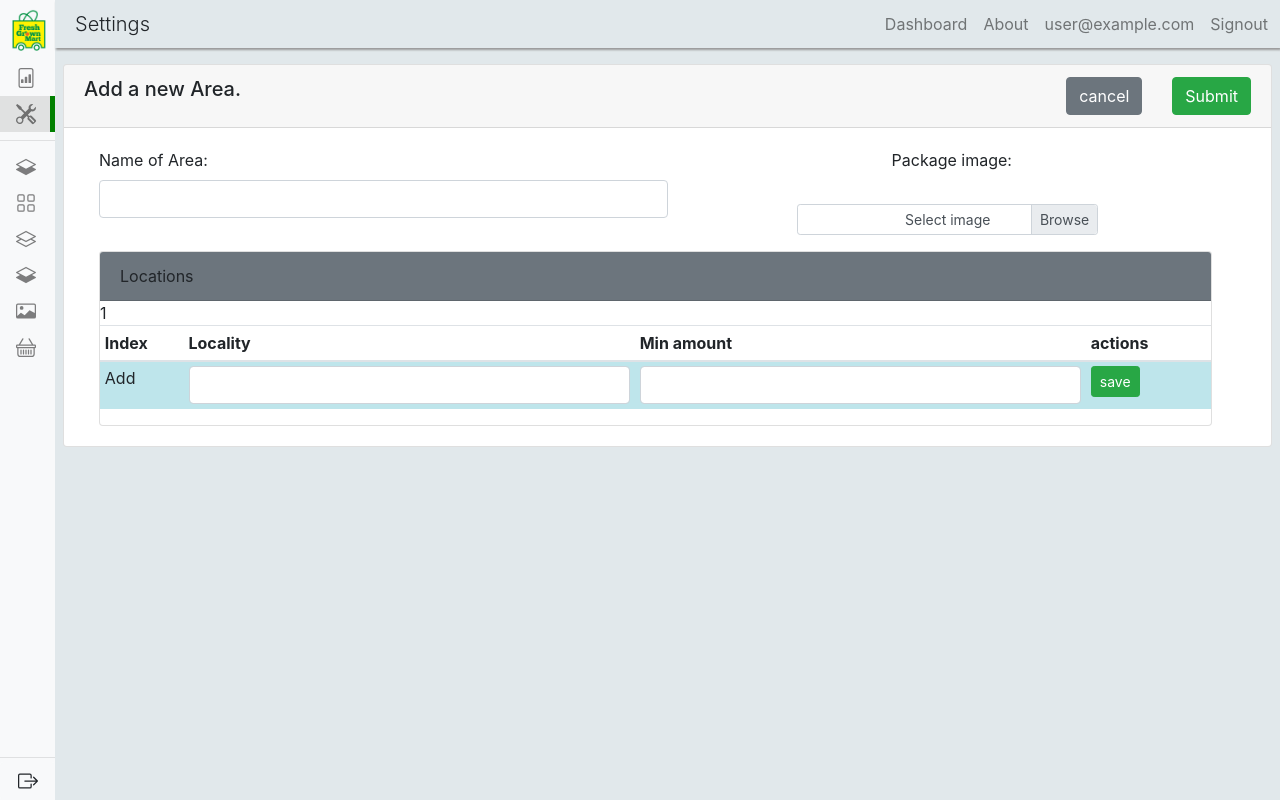
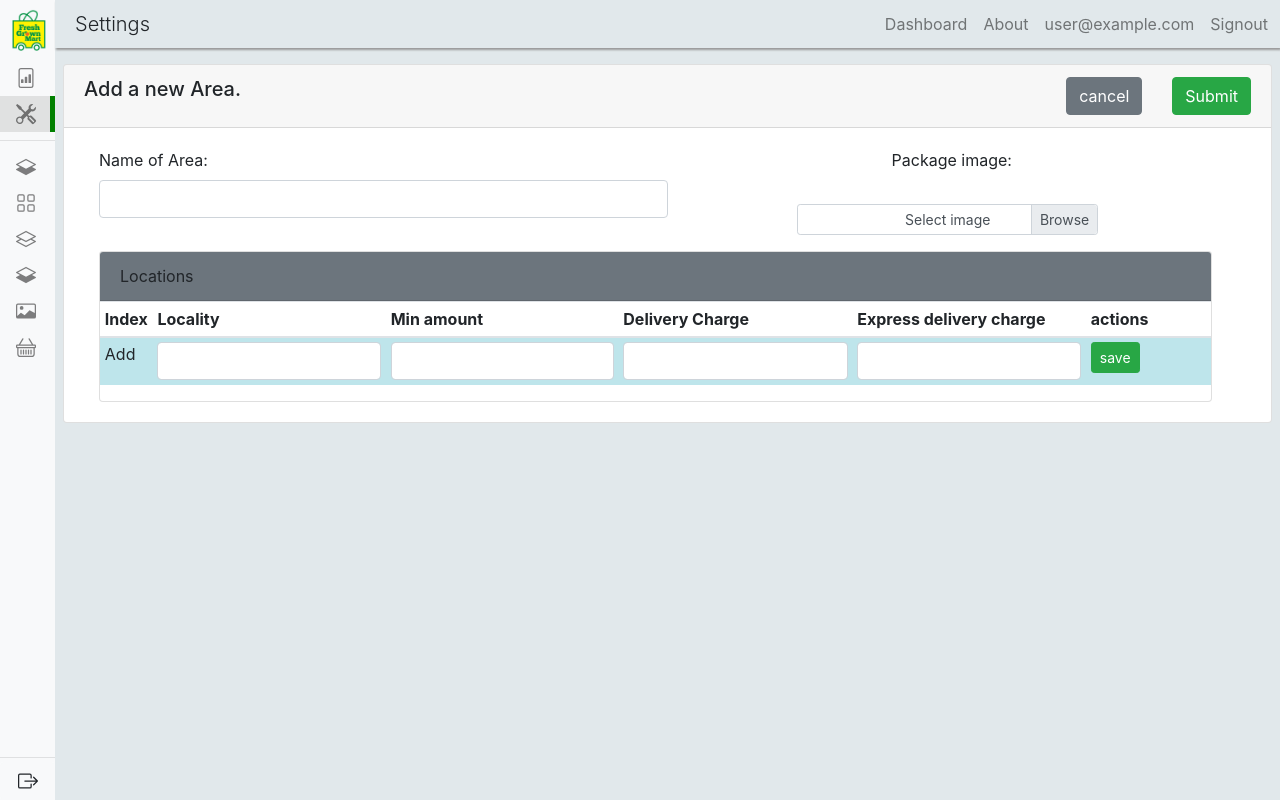
Before and after one commit to sanal1291/vue-admin, a Vue app: page /settings/area/add in a window 1280 px wide. Built offline with nearby package versions, Linux system fonts and the light colour scheme; no server answers; the database is empty; sample sign-in values are in the browser's storage.

Commit message:
area-locality delivery charges v1 no known bugs

```diff
--- a/src/components/settings/area/addLocation.vue
+++ b/src/components/settings/area/addLocation.vue
@@ -6,7 +6,6 @@
     opacity="0.6"
     spinner-variant="primary"
   >
-    {{ locations.length }}
     <div class="w-100 position-relative">
       <!-- <div
         v-if="locationPrompt"
@@ -51,6 +50,24 @@
             ></b-input>
             <div v-else>{{ data.item.minAmount }}</div>
           </template>
+          <template #cell(delivery_charge)="data">
+            <b-input
+              required
+              type="number"
+              v-model.number="singleLocation.delivery_charge"
+              v-if="singleLocationIndex == data.index"
+            ></b-input>
+            <div v-else>{{ data.item.delivery_charge }}</div>
+          </template>
+          <template #cell(express_delivery_charge)="data">
+            <b-input
+              required
+              type="number"
+              v-model.number="singleLocation.express_delivery_charge"
+              v-if="singleLocationIndex == data.index"
+            ></b-input>
+            <div v-else>{{ data.item.express_delivery_charge }}</div>
+          </template>
           <template #cell(actions)="data">
             <div
               class="d-flex align-content-center justify-content-between w-100"
@@ -84,7 +101,6 @@
 
 <script>
 import Vue from "vue";
-import addLocationPrompt from "./addLocationPrompt.vue";
 export default {
   // components: { addLocationPrompt },
   props: ["locations", "validation", "loading"],
@@ -96,6 +112,8 @@ export default {
         "index",
         { key: "locality", label: "Locality" },
         { key: "minAmount", label: "Min amount" },
+        { key: "delivery_charge", label: "Delivery Charge" },
+        { key: "express_delivery_charge", label: "Express delivery charge" },
         {
           key: "actions",
           label: "actions",
--- a/src/components/settings/area/areaAdd.vue
+++ b/src/components/settings/area/areaAdd.vue
@@ -209,6 +209,8 @@ export default {
               locality: item.locality,
               minAmount: item.minAmount,
               searchArray: searchArray,
+              delivery_charge: item.delivery_charge,
+              express_delivery_charge: item.express_delivery_charge,
             });
             break;
           case 2:
@@ -218,6 +220,8 @@ export default {
               locality: item.locality,
               minAmount: item.minAmount,
               searchArray: searchArray,
+              delivery_charge: item.delivery_charge,
+              express_delivery_charge: item.express_delivery_charge,
             });
             break;
           case 10:
--- a/src/components/settings/area/areaHome.vue
+++ b/src/components/settings/area/areaHome.vue
@@ -113,6 +113,7 @@
 
 <script>
 import { mapState } from "vuex";
+import { locationCollection } from "../../../firebase";
 export default {
   data: function () {
     return {
@@ -122,6 +123,8 @@ export default {
         "index",
         { key: "locality", sortable: true },
         { key: "minAmount", label: "Minimum order price" },
+        { key: "delivery_charge", label: "Delivery charge" },
+        { key: "express_delivery_charge", label: "Express delivery charge" },
       ],
     };
   },
@@ -140,6 +143,13 @@ export default {
       this.$store.dispatch("getSettingsLocations", area);
     },
     frefresh() {
+      // console.log(this.locations);
+      // this.locations[this.selectedArea.id].forEach((element) => {
+      //   locationCollection.doc(element.id).update({
+      //     delivery_charge: 10,
+      //     express_delivery_charge: 20,
+      //   });
+      // });
       this.$store.dispatch("getSettingsLocations", {
         id: this.selectedArea.id,
         forced: true,
```
